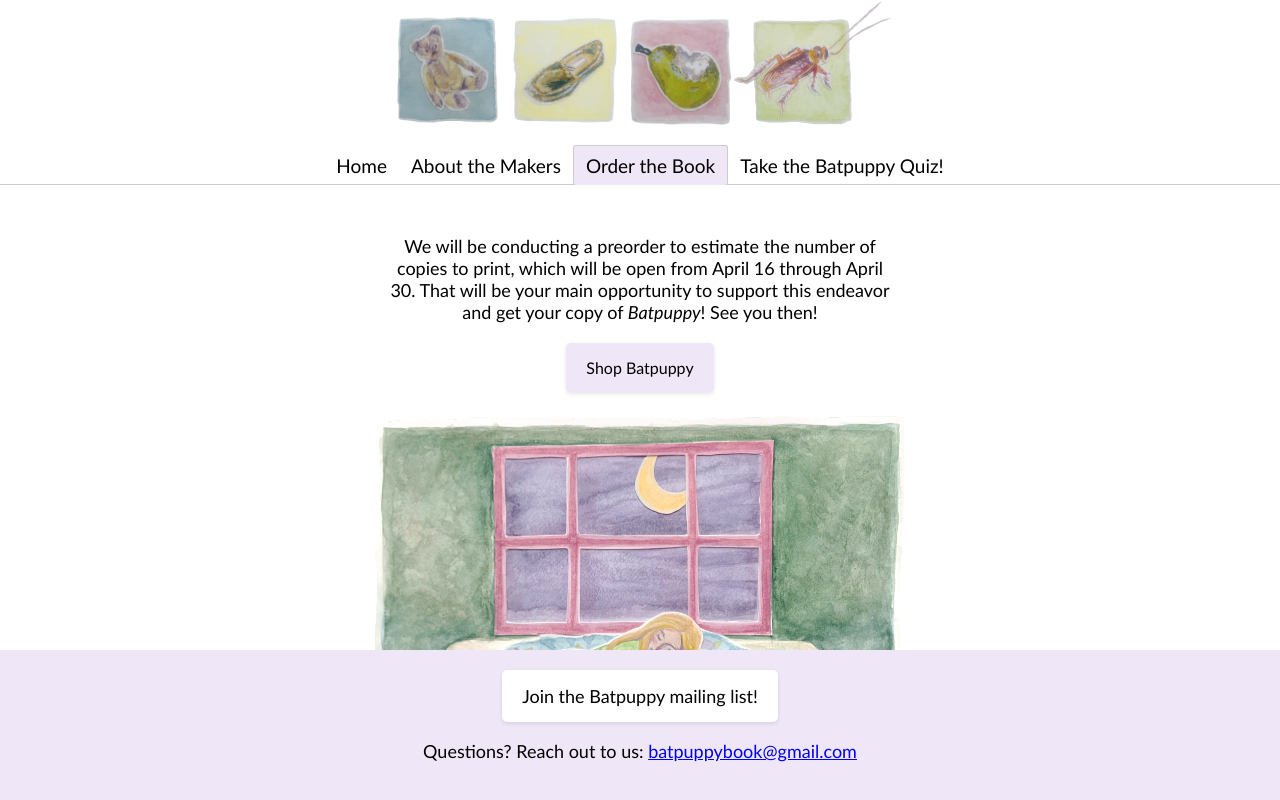
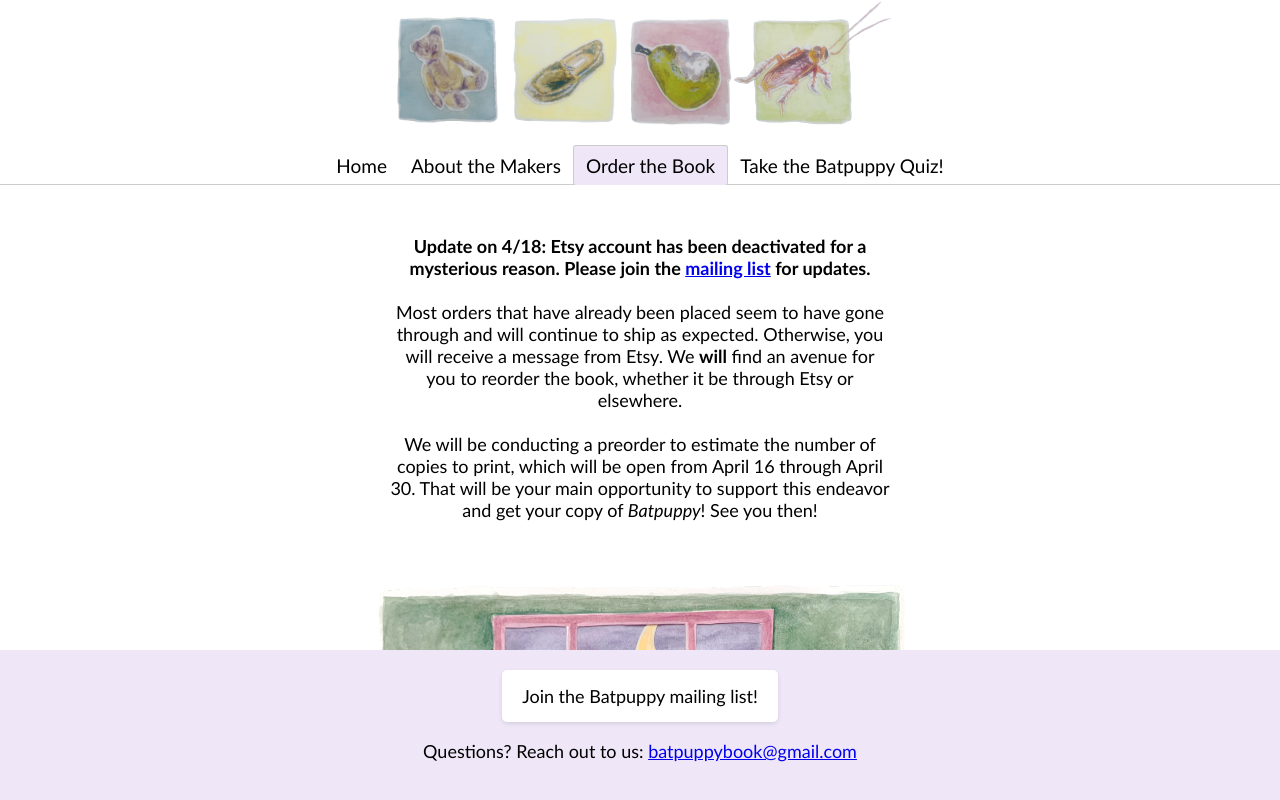
Before and after one commit to maggiejaenicke/batpuppy, a React (Create React App) app: page / in a window 1280 px wide. Both pictures are taken after a click on the item "Order the Book". Shown: the top 800 px of the page. Built offline with nearby package versions, Linux system fonts and the light colour scheme.

Commit message:
Updates after Etsy deactivation

```diff
--- a/src/App.js
+++ b/src/App.js
@@ -71,9 +71,11 @@ function App() {
         </div>
         <div label="Order the Book">
           <div className="body-text" style={{paddingBottom: '0px', marginTop: '50px'}}>
+            <b>Update on 4/18: Etsy account has been deactivated for a mysterious reason. Please join the <a href="https://docs.google.com/forms/d/e/1FAIpQLScNpMEr-deodbKQIALfk4WUQxp7O0Sfpr4PaYLaoFe7ICJlQw/viewform" target="_blank" rel="noopener noreferrer">mailing list</a>  for updates.</b><br></br><br></br>
+            Most orders that have already been placed seem to have gone through and will continue to ship as expected. Otherwise, you will receive a message from Etsy. We <b>will</b> find an avenue for you to reorder the book, whether it be through Etsy or elsewhere.<br></br><br></br>
             We will be conducting a preorder to estimate the number of copies to print, which will be open from April 16 through April 30. That will be your main opportunity to support this endeavor and get your copy of <em>Batpuppy</em>! See you then!
           </div><br></br>
-          <a href="https://www.etsy.com/shop/MississippiMossShop" target="_blank" className="button" style={{ backgroundColor: '#EFE7F7', fontSize: '16px' }}>Shop Batpuppy</a>
+          {/* <a href="https://www.etsy.com/shop/MississippiMossShop" target="_blank" className="button" style={{ backgroundColor: '#EFE7F7', fontSize: '16px' }}>Shop Batpuppy</a> */}
           <br></br><br></br><img
             src={batpuppy_in_bed}
             alt="Batpuppy in Bed"
```
